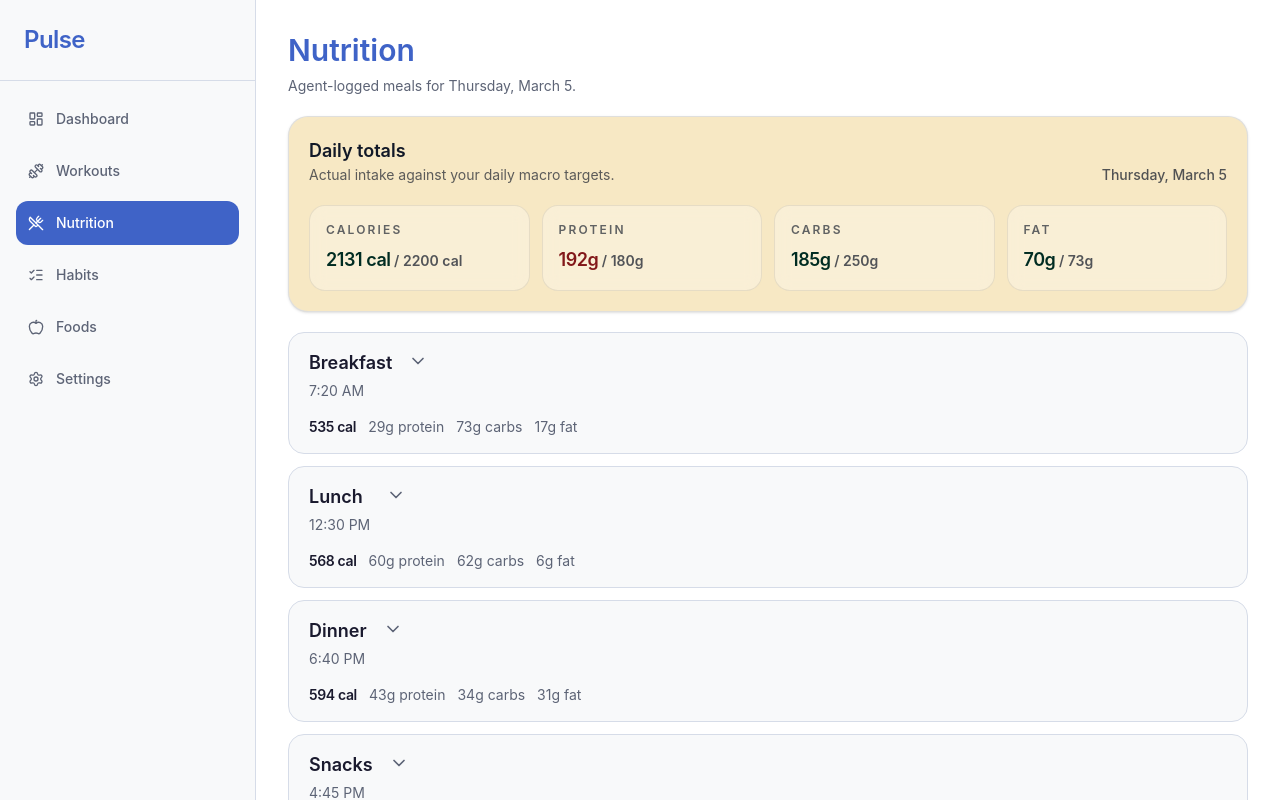
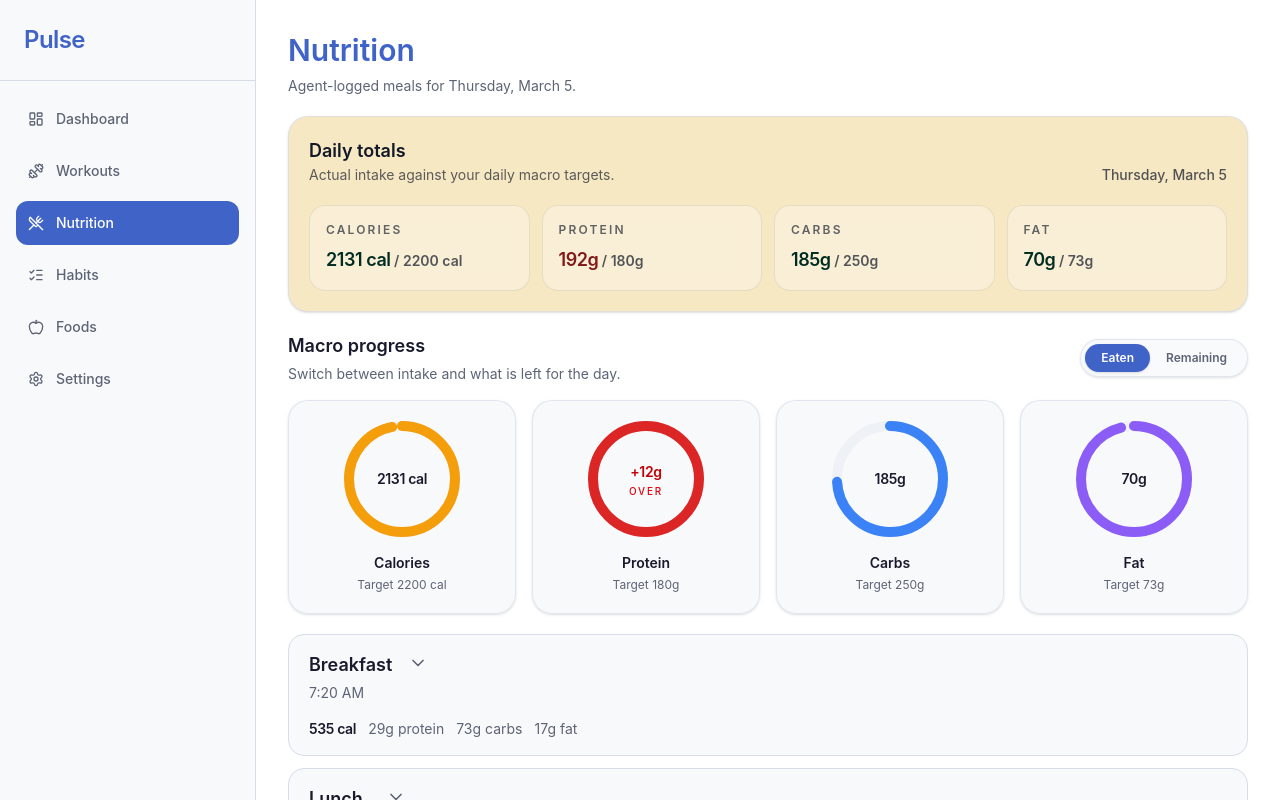
Before and after one commit to derekbeau/pulse-fitness-app, a React (Vite) app in the folder apps/web/: page /nutrition in a window 1280 px wide. Shown: the top 800 px of the page. Built offline with nearby package versions, Linux system fonts and the light colour scheme.

Commit message:
feat(web): add nutrition macro progress rings

```diff
--- a/apps/web/src/components/ui/progress-ring.tsx
+++ b/apps/web/src/components/ui/progress-ring.tsx
@@ -9,7 +9,8 @@ export type ProgressRingProps = Omit<React.ComponentProps<'div'>, 'children'> &
   size?: number;
   strokeWidth?: number;
   color?: string;
-  label?: string;
+  label?: React.ReactNode;
+  labelClassName?: string;
 };
 
 export function ProgressRing({
@@ -18,6 +19,7 @@ export function ProgressRing({
   strokeWidth = 8,
   color = 'var(--color-primary)',
   label,
+  labelClassName,
   className,
   ...props
 }: ProgressRingProps) {
@@ -26,6 +28,7 @@ export function ProgressRing({
   const circumference = 2 * Math.PI * radius;
   const strokeDashoffset = circumference - (progress / 100) * circumference;
   const centerText = label ?? `${Math.round(progress)}%`;
+  const labelWidth = Math.max(size - strokeWidth * 3, 0);
 
   return (
     <div
@@ -60,7 +63,15 @@ export function ProgressRing({
           strokeDashoffset={strokeDashoffset}
         />
       </svg>
-      <span className="absolute text-sm font-semibold text-foreground">{centerText}</span>
+      <span
+        className={cn(
+          'pointer-events-none absolute inline-flex items-center justify-center text-center text-sm font-semibold text-foreground',
+          labelClassName,
+        )}
+        style={{ maxWidth: `${labelWidth}px` }}
+      >
+        {centerText}
+      </span>
     </div>
   );
 }
--- /dev/null
+++ b/apps/web/src/features/nutrition/components/nutrition-macro-rings.tsx
@@ -0,0 +1,213 @@
+import { useState } from 'react';
+
+import { ProgressRing } from '@/components/ui/progress-ring';
+import { cn } from '@/lib/utils';
+
+type MacroValues = {
+  calories: number;
+  protein: number;
+  carbs: number;
+  fat: number;
+};
+
+type NutritionMacroRingsProps = {
+  actuals: MacroValues;
+  targets: MacroValues;
+};
+
+type MacroView = 'eaten' | 'remaining';
+type MacroKey = keyof MacroValues;
+
+const MACRO_RING_CONFIG: Array<{
+  key: MacroKey;
+  label: string;
+  color: string;
+  unit: 'cal' | 'g';
+}> = [
+  { key: 'calories', label: 'Calories', color: '#F59E0B', unit: 'cal' },
+  { key: 'protein', label: 'Protein', color: '#10B981', unit: 'g' },
+  { key: 'carbs', label: 'Carbs', color: '#3B82F6', unit: 'g' },
+  { key: 'fat', label: 'Fat', color: '#8B5CF6', unit: 'g' },
+];
+
+const OVER_TARGET_COLOR = '#DC2626';
+
+export function NutritionMacroRings({ actuals, targets }: NutritionMacroRingsProps) {
+  const [view, setView] = useState<MacroView>('eaten');
+
+  return (
+    <section aria-labelledby="nutrition-macro-rings-heading" className="space-y-4">
+      <div className="flex flex-col items-center gap-3 text-center sm:flex-row sm:justify-between sm:text-left">
+        <div className="space-y-1">
+          <h2 id="nutrition-macro-rings-heading" className="text-lg font-semibold text-foreground">
+            Macro progress
+          </h2>
+          <p className="text-sm text-muted">Switch between intake and what is left for the day.</p>
+        </div>
+
+        <div
+          aria-label="Macro progress view"
+          className="inline-flex rounded-full border border-border/70 bg-card/80 p-1 shadow-sm"
+          role="group"
+        >
+          <ToggleButton
+            isActive={view === 'eaten'}
+            onClick={() => setView('eaten')}
+            label="Eaten"
+          />
+          <ToggleButton
+            isActive={view === 'remaining'}
+            onClick={() => setView('remaining')}
+            label="Remaining"
+          />
+        </div>
+      </div>
+
+      <div className="grid grid-cols-2 gap-4 md:grid-cols-4">
+        {MACRO_RING_CONFIG.map((macro) => {
+          const actual = actuals[macro.key];
+          const target = targets[macro.key];
+          const isOverTarget = target <= 0 ? actual > 0 : actual > target;
+          const remaining = Math.max(target - actual, 0);
+          const progress = getProgressValue({ actual, target, isOverTarget, view });
+          const display = getDisplayValue({ actual, remaining, target, isOverTarget, unit: macro.unit, view });
+
+          return (
+            <article
+              key={macro.key}
+              className="flex flex-col items-center justify-center rounded-2xl border border-border/70 bg-card/90 px-4 py-5 text-center shadow-sm"
+            >
+              <ProgressRing
+                aria-label={`${macro.label} ${view} progress`}
+                color={isOverTarget ? OVER_TARGET_COLOR : macro.color}
+                label={<RingValue primary={display.primary} secondary={display.secondary} tone={display.tone} />}
+                labelClassName="leading-none"
+                size={116}
+                strokeWidth={10}
+                value={progress}
+              />
+              <h3 className="mt-4 text-sm font-semibold text-foreground">{macro.label}</h3>
+              <p className="mt-1 text-xs text-muted">Target {formatValue(target, macro.unit)}</p>
+            </article>
+          );
+        })}
+      </div>
+    </section>
+  );
+}
+
+type ToggleButtonProps = {
+  isActive: boolean;
+  label: string;
+  onClick: () => void;
+};
+
+function ToggleButton({ isActive, label, onClick }: ToggleButtonProps) {
+  return (
+    <button
+      aria-pressed={isActive}
+      className={cn(
+        'cursor-pointer rounded-full px-3 py-1.5 text-xs font-semibold transition-colors sm:px-4',
+        isActive ? 'bg-primary text-primary-foreground shadow-sm' : 'text-muted hover:text-foreground',
+      )}
+      type="button"
+      onClick={onClick}
+    >
+      {label}
+    </button>
+  );
+}
+
+type DisplayValueArgs = {
+  actual: number;
+  remaining: number;
+  target: number;
+  isOverTarget: boolean;
+  unit: 'cal' | 'g';
+  view: MacroView;
+};
+
+function getDisplayValue({ actual, remaining, target, isOverTarget, unit, view }: DisplayValueArgs) {
+  if (isOverTarget) {
+    return {
+      primary: `+${formatValue(actual - target, unit)}`,
+      secondary: 'over',
+      tone: 'danger' as const,
+    };
+  }
+
+  if (view === 'remaining') {
+    return {
+      primary: formatValue(remaining, unit),
+      secondary: 'left',
+      tone: 'default' as const,
+    };
+  }
+
+  return {
+    primary: formatValue(actual, unit),
+    secondary: undefined,
+    tone: 'default' as const,
+  };
+}
+
+function getProgressValue({
+  actual,
+  target,
+  isOverTarget,
+  view,
+}: {
+  actual: number;
+  target: number;
+  isOverTarget: boolean;
+  view: MacroView;
+}) {
+  if (isOverTarget) {
+    return 100;
+  }
+
+  if (target <= 0) {
+    return 0;
+  }
+
+  const eatenPercent = (actual / target) * 100;
+
+  return view === 'eaten' ? eatenPercent : 100 - eatenPercent;
+}
+
+function formatValue(value: number, unit: 'cal' | 'g') {
+  return `${Math.round(value)}${unit === 'cal' ? ' cal' : 'g'}`;
+}
+
+function RingValue({
+  primary,
+  secondary,
+  tone,
+}: {
+  primary: string;
+  secondary?: string;
+  tone: 'default' | 'danger';
+}) {
+  return (
+    <span className="flex max-w-full flex-col items-center gap-1 text-center">
+      <span
+        className={cn(
+          'text-[13px] font-semibold tracking-tight text-foreground sm:text-sm',
+          tone === 'danger' && 'text-red-700',
+        )}
+      >
+        {primary}
+      </span>
+      {secondary ? (
+        <span
+          className={cn(
+            'text-[10px] font-medium uppercase tracking-[0.18em] text-muted',
+            tone === 'danger' && 'text-red-600',
+          )}
+        >
+          {secondary}
+        </span>
+      ) : null}
+    </span>
+  );
+}
--- a/apps/web/src/features/nutrition/index.ts
+++ b/apps/web/src/features/nutrition/index.ts
@@ -1 +1,2 @@
 export { MealCard } from './components/meal-card';
+export { NutritionMacroRings } from './components/nutrition-macro-rings';
--- a/apps/web/src/pages/nutrition.tsx
+++ b/apps/web/src/pages/nutrition.tsx
@@ -1,4 +1,4 @@
-import { MealCard } from '@/features/nutrition';
+import { MealCard, NutritionMacroRings } from '@/features/nutrition';
 import {
   calculateMacroTotals,
   formatCalories,
@@ -98,6 +98,8 @@ export function NutritionPage() {
         </div>
       </section>
 
+      <NutritionMacroRings actuals={dailyTotals} targets={mockDailyTargets} />
+
       <div className="space-y-3">
         {selectedMeals.map((meal) => (
           <MealCard key={meal.id} meal={meal} />
```
Also changed, not shown: 2 other files (tests, documents, lock files or other folders).
